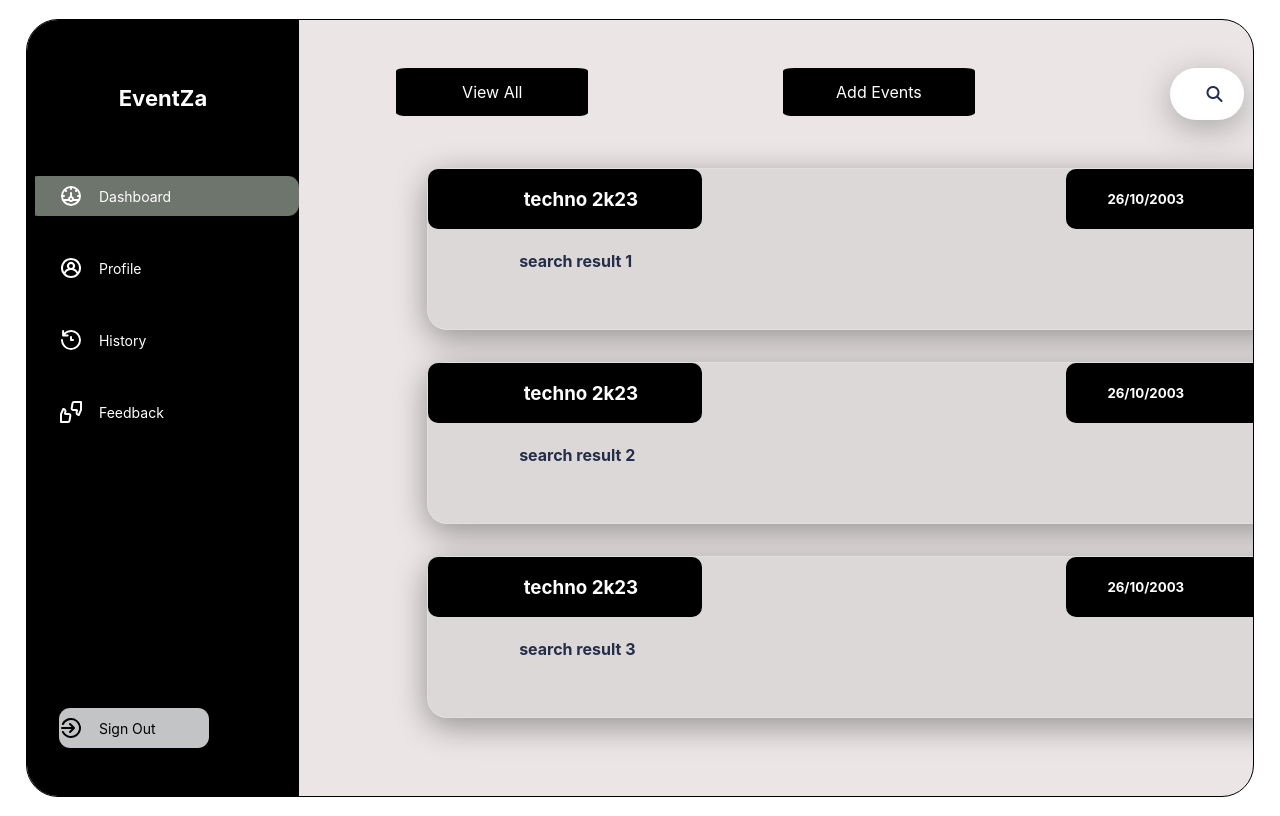
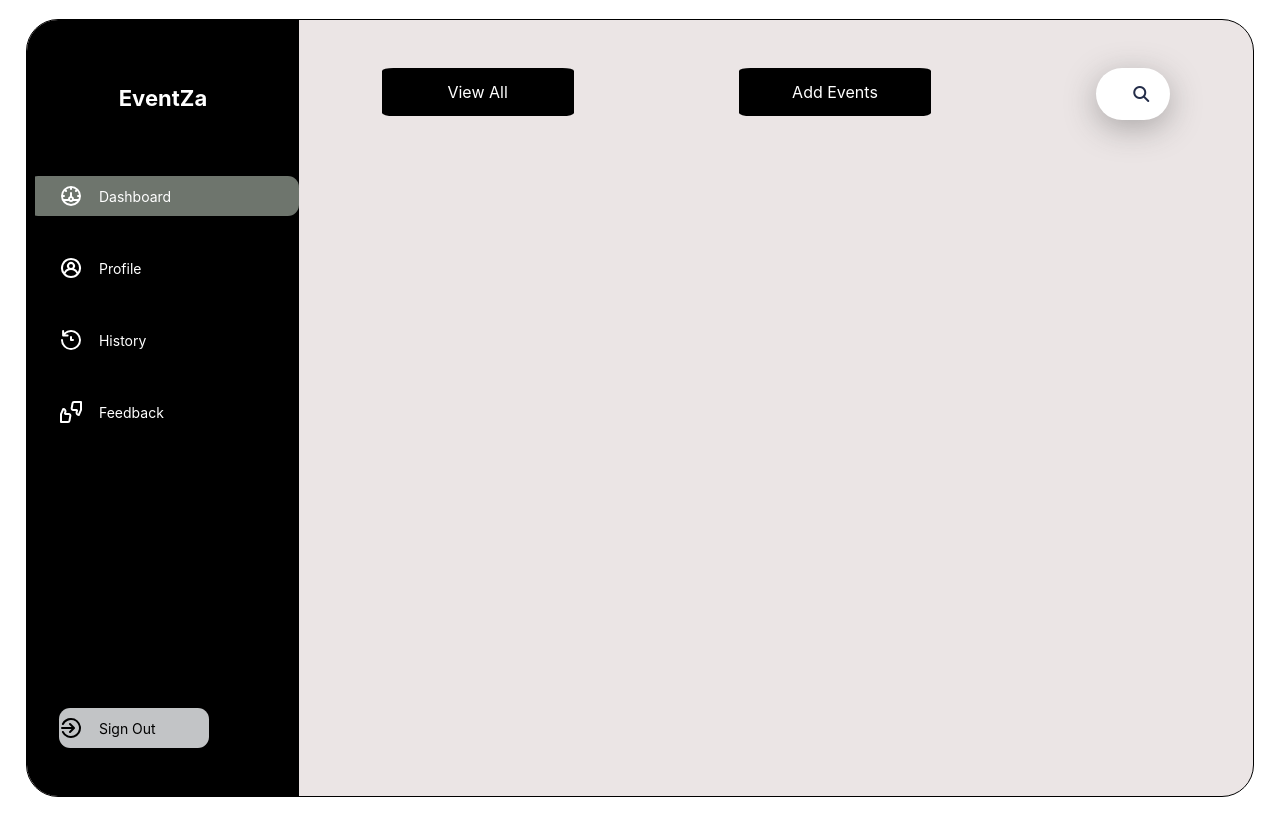
Before and after one commit to dillibabu2003/Evento, a React (Create React App) app in the folder EventIn/FrontEnd/: page /manage in a window 1280 px wide. Built offline with nearby package versions, Linux system fonts and the light colour scheme.

Commit message:
manage bug fixed

```diff
--- a/EventIn/FrontEnd/src/components/Manage/Manage.jsx
+++ b/EventIn/FrontEnd/src/components/Manage/Manage.jsx
@@ -10,7 +10,7 @@ const Manage = () => {
 
   const [isPopupVisible, setPopupVisible] = useState(false);
   const [eventsVisible, setEventsVisible] =useState(false);
-  const [displaySearchResult, setDisplaySearchResult]=useState([]);
+  const [displaySearchResult, setDisplaySearchResult]=useState(false);
   const [searchval,setSeacrh]=useState([]);
 
   const [images, setImages] = useState([]) ;
```
